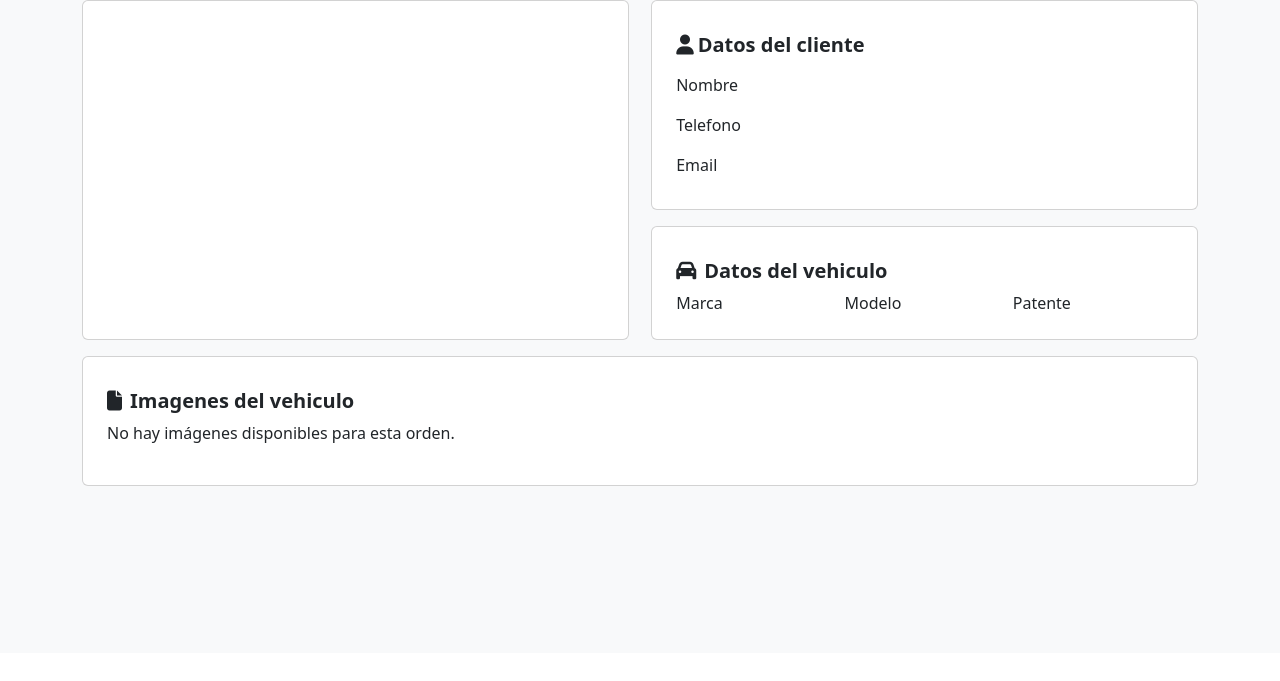
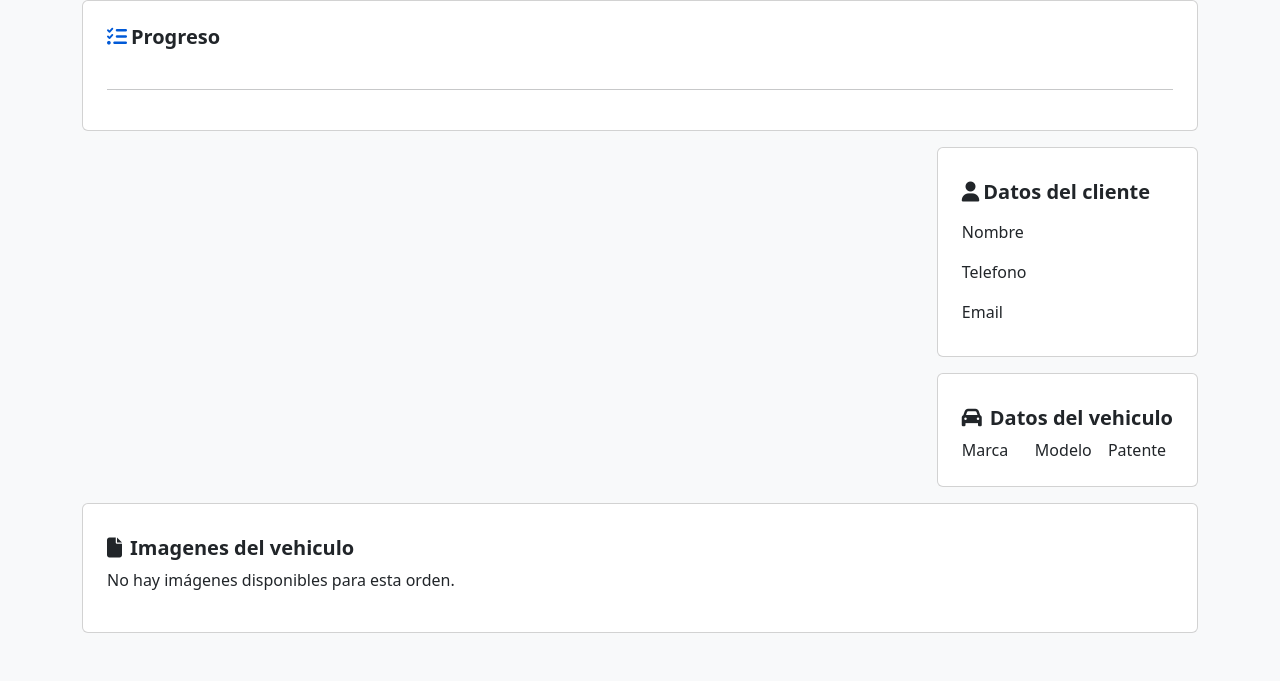
Before and after one commit to Lausciaca/VEHIX, a Django app: template orden/templates/orden/ver_orden.html in a window 1280 px wide. Shown: the part 147-828 px from the top of the page. Before the commit the page ends 633 px from the top, so only its background shows below. Run offline with Django 4.2, Linux system fonts and the light colour scheme; the template is opened without the code that fills it, so the values that code supplies are empty; parts of the project's set-up code (start-up, migrations or seed data) failed here and were passed over; some libraries are stand-ins or nearby versions.

Commit message:
reestilo progress bar

```diff
--- a/orden/static/orden/timeline.css
+++ b/orden/static/orden/timeline.css
@@ -1,13 +1,25 @@
 .timeline {
-    border-left: 1px solid hsl(0, 0%, 90%);
     position: relative;
     list-style: none;
     margin: 1rem auto auto 1rem;
     padding-left: 16px;
+    display: flex;
+    justify-content: space-between;
+  }
+  .timeline-header{
+    margin-bottom: 2rem;
+    display: flex;
+    flex-direction: row;
+    justify-content: space-between;
+  }
+  .timeline-header i.fa-list-check{
+    color: rgb(0, 89, 215);
   }
 
   .timeline .timeline-item {
     position: relative;
+    text-align: center;
+    font-size: 14px;
   }
 
   .timeline .timeline-item:after {
@@ -18,17 +30,33 @@
 
   .timeline .timeline-item:after {
     background-color: hsl(0, 0%, 90%);
-    left: -21.5px;
+    top: calc(-1.2rem - 7px);
     border-radius: 50%;
-    height: 11px;
-    width: 11px;
+    height: 1.2rem;
+    width: 1.2rem;
+    left: 0;
+    right: 0;
     content: "";
   }
   .timeline .timeline-item.active:after {
     background-color: rgb(0, 89, 215);
   }
 
-  .card-timeline, .right {
-      width: 49%;
-      min-height: 100%; /* Hace que ambos lados tengan la misma altura */
+  .btn-estado{
+    text-decoration: none;
+    padding: 8px 20px;
+    display: flex;
+    gap: 1rem;
+    align-items: center;
+    font-weight: 500;
+    font-size: 14px;
+    border-radius: 6px;
   }
+  .estado-siguiente{
+    color: white;
+    background-color: rgb(0, 89, 215);
+  }
+  .estado-anterior{
+    color: rgba(0, 0, 0, 0.787);
+    border: 1px solid rgba(0, 0, 0, 0.23);
+  }
--- a/orden/templates/orden/timeline.html
+++ b/orden/templates/orden/timeline.html
@@ -1,21 +1,26 @@
 {% load static %}
 <link rel="stylesheet" type="text/css" href="{% static '/orden/timeline.css' %}">
 <div id="timeline-container">
+    <div class="timeline-header">
+        <h5 class="card-title fw-bold d-flex gap-1 align-items-center"><i class="fa-solid fa-list-check"></i> Progreso</h5>
+        <div class="d-flex gap-2">
+            {% if anterior_estado %}
+            <a href="{% url 'orden:cambiar_estado' orden.codigo anterior_estado %}" class="btn-estado estado-anterior"><i class="fa-solid fa-arrow-left"></i>Anterior</a>
+            {% endif %}
+
+            {% if siguiente_estado %}
+            <a href="{% url 'orden:cambiar_estado' orden.codigo siguiente_estado %}" class="btn-estado estado-siguiente">Siguiente<i class="fa-solid fa-arrow-right"></i></a>
+            {% endif %}
+        </div>
+    </div>
+    <hr>
     <ul class="timeline">
         {% for clave, valor in estados_dict.items %}
-            <li class="timeline-item mb-5 {% if clave == orden.estado %}active{% endif %}" data-estado="{{ clave }}">
+            <li class="timeline-item {% if clave == orden.estado %}active{% endif %}" data-estado="{{ clave }}">
                 <p class="fw-bold">{{ valor }}</p>
             </li>
         {% endfor %}
     </ul>
 
-    <div class="d-flex justify-content-between mt-3 p-2">
-        {% if anterior_estado %}
-        <a href="{% url 'orden:cambiar_estado' orden.codigo anterior_estado %}" class="btn btn-secondary btn-estado">Estado Anterior</a>
-        {% endif %}
 
-        {% if siguiente_estado %}
-        <a href="{% url 'orden:cambiar_estado' orden.codigo siguiente_estado %}" class="btn btn-primary btn-estado">Siguiente Estado</a>
-        {% endif %}
-    </div>
 </div>
--- a/orden/templates/orden/ver_orden.html
+++ b/orden/templates/orden/ver_orden.html
@@ -49,9 +49,13 @@
     <div class="d-flex gap-3 flex-row mb-5 flex-wrap h-100 justify-content-between">
 
 
-        <!-- Lado izquierdo: Timeline -->
-        <div class="card p-2 card-timeline">
-            {% include "orden/timeline.html" %}
+        <div class="card p-2 w-100">
+            <div class="card-body">
+                {% include "orden/timeline.html" %}
+            </div>
+        </div>
+        <!-- Lado izquierdo -->
+        <div class="left">
         </div>
 
         <!-- Lado derecho: Datos del cliente y vehículo -->
```
